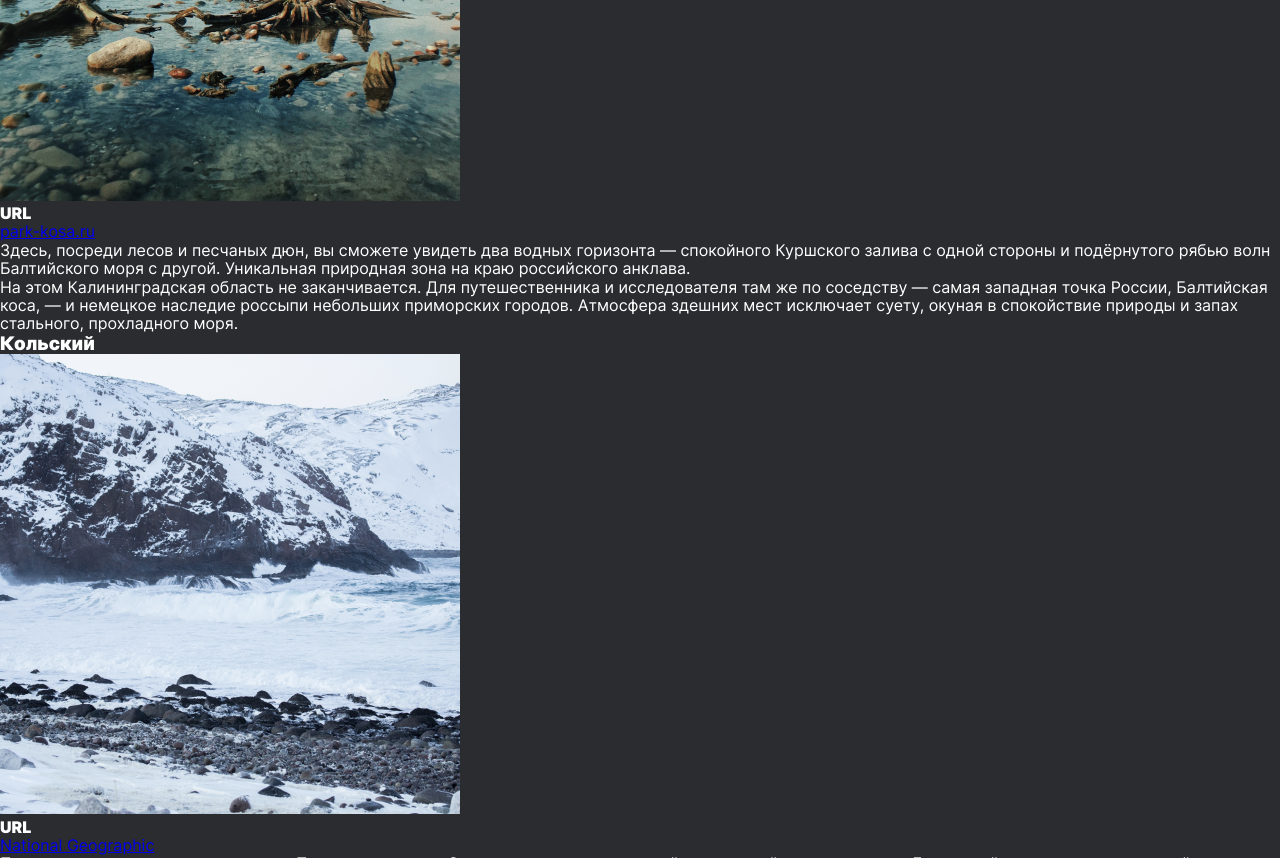
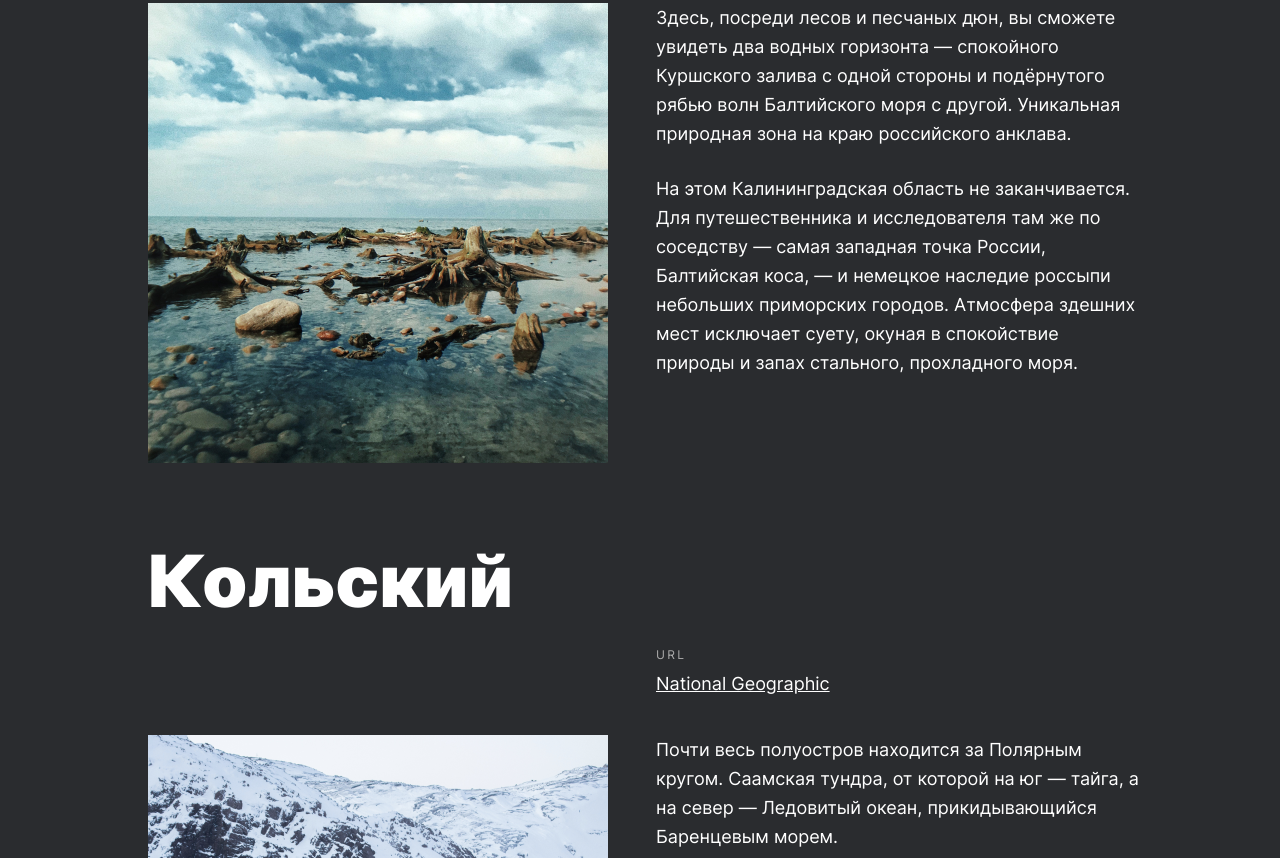
Before and after one commit to Totmir/russian-travel, a plain HTML site: page index.html in a window 1280 px wide. Shown: the part 2647-3505 px from the top of the page. Drawn offline with Linux system fonts and the light colour scheme.

Commit message:
add: cover secion

```diff
--- a/blocks/photo-grid/photo-grid.css
+++ b/blocks/photo-grid/photo-grid.css
@@ -7,4 +7,5 @@
 
     grid-template-columns: 1fr 1fr 1fr 1fr;
     grid-template-rows: 1fr 1fr 1fr;
+    gap: 16px;
 }
--- /dev/null
+++ b/blocks/places/__image/__image.css
@@ -0,0 +1,6 @@
+.places__image {
+    width: 460px;
+    height: 460px;
+
+    background-color: orange;
+}
--- /dev/null
+++ b/blocks/places/__link/__link.css
@@ -0,0 +1,8 @@
+.places__link {
+    width: 100%;
+
+    color: white;
+
+    font-size: 18px;
+    line-height: 22px;
+}
--- /dev/null
+++ b/blocks/places/__paragraph/__paragraph.css
@@ -0,0 +1,6 @@
+.places__paragraph {
+    margin-bottom: 26px;
+
+    font-size: 18px;
+    line-height: 29px;
+}
--- /dev/null
+++ b/blocks/places/__place/__place.css
@@ -0,0 +1,11 @@
+.places__place {
+    display: grid;
+
+    grid-template-columns: 460px 484px;
+    grid-template-rows: 152px 460px;
+    gap: 40px 48px;
+}
+
+.places__place:not(:first-child) {
+    margin-top: 80px;
+}
--- /dev/null
+++ b/blocks/places/__title/__title.css
@@ -0,0 +1,5 @@
+.places__title {
+    font-size: 72px;
+    font-weight: 900;
+    line-height: 76px;
+}
--- /dev/null
+++ b/blocks/places/__url-heading/__url-heading.css
@@ -0,0 +1,12 @@
+.places__url-heading {
+    width: 100%;
+    margin-bottom: 12px;
+
+    letter-spacing: .2em;
+
+    color: #aaaaaa;
+
+    font-size: 12px;
+    font-weight: 400;
+    line-height: 12px;
+}
--- /dev/null
+++ b/blocks/places/__website/__website.css
@@ -0,0 +1,5 @@
+.places__website {
+    display: flex;
+    flex-flow: column nowrap;
+    justify-content: flex-end;
+}
--- /dev/null
+++ b/blocks/places/places.css
@@ -0,0 +1,7 @@
+.places {
+    display: flex;
+    flex-flow: column nowrap;
+
+    margin: 92px 0;
+    padding: 0 148px;
+}
--- a/index.html
+++ b/index.html
@@ -48,11 +48,11 @@
     <ul class="places">
         <li class="places__place">
             <h3 class="places__title">Куршская коса</h3>
-            <img src="./images/places/__image_kurshskaya-kosa.png" alt="Куршская коса" class="places__image"></img>
             <div class="places__website">
                 <h4 class="places__url-heading">URL</h4>
                 <a href="#" class="places__link">park-kosa.ru</a>
             </div>
+            <img src="./images/places/__image_kurshskaya-kosa.png" alt="Куршская коса" class="places__image"></img>
             <div class="places__texts">
                 <p class="places__paragraph">Здесь, посреди лесов и песчаных дюн, вы сможете увидеть два водных горизонта — спокойного Куршского залива с одной стороны и подёрнутого рябью волн Балтийского моря с другой. Уникальная природная зона на краю российского анклава.</p>
                 <p class="places__paragraph">На этом Калининградская область не заканчивается. Для путешественника и исследователя там же по соседству — самая западная точка России, Балтийская коса, — и немецкое наследие россыпи небольших приморских городов. Атмосфера здешних мест исключает суету, окуная в спокойствие природы и запах стального, прохладного моря.</p>
@@ -60,11 +60,11 @@
         </li>
         <li class="places__place">
             <h3 class="places__title">Кольский</h3>
-            <img src="./images/places/__image_kolskiy.png" alt="Кольский" class="places__image"></img>
             <div class="places__website">
                 <h4 class="places__url-heading">URL</h4>
                 <a href="#" class="places__link">National Geographic</a>
             </div>
+            <img src="./images/places/__image_kolskiy.png" alt="Кольский" class="places__image"></img>
             <div class="places__texts">
                 <p class="places__paragraph">Почти весь полуостров находится за Полярным кругом. Саамская тундра, от которой на юг — тайга, а на север — Ледовитый океан, прикидывающийся Баренцевым морем.</p>
                 <p class="places__paragraph">Возможно, вы смотрели Звягинцева и даже слышали историю арктического фестиваля в Териберке. Возможно, слово «Хибины» не осталось под снегом школьных воспоминаний об уроках географии. Возможно, вы не интересовались пронизывающей земную кору сверхглубокой скважиной, а от апатитов вас давно накрывает апатия. Но ваша мечта увидеть северное сияние начинает сбываться с билетом в Мурманск.</p>
@@ -72,11 +72,11 @@
         </li>
         <li class="places__place">
             <h3 class="places__title">Алтай</h3>
-            <img src="./images/places/__image_altay.png" alt="Алтай" class="places__image"></img>
             <div class="places__website">
                 <h4 class="places__url-heading">URL</h4>
                 <a href="#" class="places__link">Facebook</a>
             </div>
+            <img src="./images/places/__image_altay.png" alt="Алтай" class="places__image"></img>
             <div class="places__texts">
                 <p class="places__paragraph">Алтай — одно из красивейших мест в России. В первую очередь из-за гор: если ехать вдоль хребта, вы увидите склоны, усыпанные соснами, горные реки и озёра. А если вы откроете в автомобиле окна, сможете познакомиться с невидимым чудом здешних мест — горным воздухом.</p>
                 <p class="places__paragraph">Климат на Алтае умеренный, поэтому ехать сюда лучше всего летом. Так вы увидите всё разнообразие местной флоры и фауны. По лесам Алтая бродят лоси, над хребтами летают орлы, а на равнинах пасутся косули. И знаменитые манулы — тоже обитатели Алтайского края.</p>
@@ -84,11 +84,11 @@
         </li>
         <li class="places__place">
             <h3 class="places__title">Зимний Байкал</h3>
-            <img src="./images/places/__image_baykal.png" alt="Зимний Байкал" class="places__image"></img>
             <div class="places__website">
                 <h4 class="places__url-heading">URL</h4>
                 <a href="#" class="places__link">https://vk.com/baikalmile</a>
             </div>
+            <img src="./images/places/__image_baykal.png" alt="Зимний Байкал" class="places__image"></img>
             <div class="places__texts">
                 <p class="places__paragraph">Всем известен Байкал как крупнейшее озеро в мире. Многие также знают, что это самый большой источник пресной воды и одно из красивейших мест в России.</p>
                 <p class="places__paragraph">Конечно, это всё так. Но Байкал ещё идеальное место для соревнований по скийорингу. Это такой вид спорта, когда лыжник привязывает себя к мотоциклу, и тандем старается развить как можно бóльшую скорость на льду. В марте 2019 года на фестивале «Байкальская миля» был поставлен мировой рекорд — 197.011 км/ч.</p>
@@ -96,11 +96,11 @@
         </li>
         <li class="places__place">
             <h3 class="places__title">Карелия</h3>
-            <img src="./images/places/__image_kareliya.png" alt="Карелия" class="places__image"></img>
             <div class="places__website">
                 <h4 class="places__url-heading">URL</h4>
                 <a href="#" class="places__link">http://vodlozero.ru/</a>
             </div>
+            <img src="./images/places/__image_kareliya.png" alt="Карелия" class="places__image"></img>
             <div class="places__texts">
                 <p class="places__paragraph">Сибирь заканчивается не на Урале, а в Карелии: образующая тайгу сибирская лиственница не растёт западнее Водлозера. Зато здесь она вымахивает на 30 метров — леса карельских национальных парков из-за непроходимых болот никогда не знали топора. Некоторым соснам уже больше чем полтысячелетия. Прикоснитесь к живому существу, видевшему солнце раньше, чем увидал его Иван Грозный. В девственном лесу на сотню километров не встретишь тропы. А на редких тропинках деревья в паре метров от земли помечены медвежьими когтями. Чтобы все знали, кто тут хозяин.</p>
             </div>
--- a/pages/index.css
+++ b/pages/index.css
@@ -17,15 +17,25 @@
 @import url(../blocks/lead/__caption/__caption.css);
 @import url(../blocks/lead/__stopovers/__stopovers.css);
 
-/* intro */
+/* Intro */
 @import url(../blocks/intro/intro.css);
 @import url(../blocks/intro/__list/__list.css);
 @import url(../blocks/intro/__title/__title.css);
 @import url(../blocks/intro/__text/__text.css);
 
-/* photo-grid */
+/* Photo-grid */
 @import url(../blocks/photo-grid/photo-grid.css);
 @import url(../blocks/photo-grid/__item/__item.css);
 
+/* Places */
+@import url(../blocks/places/places.css);
+@import url(../blocks/places/__place/__place.css);
+@import url(../blocks/places/__image/__image.css);
+@import url(../blocks/places/__title/__title.css);
+@import url(../blocks/places/__paragraph/__paragraph.css);
+@import url(../blocks/places/__link/__link.css);
+@import url(../blocks/places/__url-heading/__url-heading.css);
+@import url(../blocks/places/__website/__website.css);
+
 /* Footer */
 @import url(../blocks/footer/footer.css);
```
